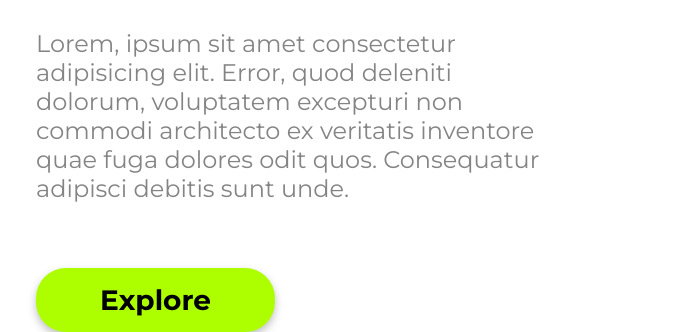
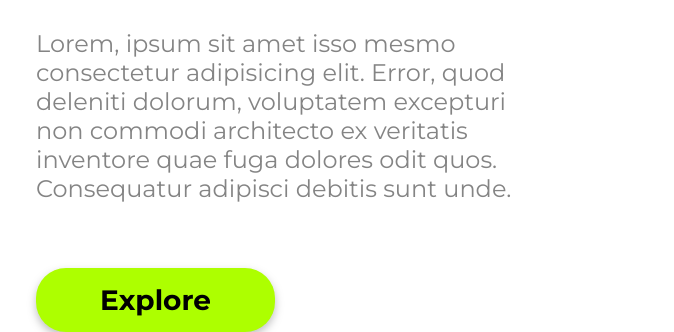
Before and after one commit to rodrigorobl/DevClub, a plain HTML site: page CSS/Projeto-0/index.html in a window 1280 px wide. Shown: the part 929-1261 px from the top of the page, without its empty margins (50-724 px from the left). Drawn offline with Linux system fonts and the light colour scheme.

Commit message:
Alteracao paragrafo principal

```diff
--- a/CSS/Projeto-0/index.html
+++ b/CSS/Projeto-0/index.html
@@ -24,7 +24,7 @@
         <section>
             <h1>We Care</h1>
             <h2>About Your Pet</h2>
-            <p>Lorem, ipsum sit amet consectetur adipisicing elit. Error, quod deleniti dolorum, voluptatem excepturi non commodi architecto ex veritatis inventore quae fuga dolores odit quos. Consequatur adipisci debitis sunt unde.</p>
+            <p>Lorem, ipsum sit amet isso mesmo consectetur adipisicing elit. Error, quod deleniti dolorum, voluptatem excepturi non commodi architecto ex veritatis inventore quae fuga dolores odit quos. Consequatur adipisci debitis sunt unde.</p>
             <button class="button-main">Explore</button>
         </section>
    </main>
```
